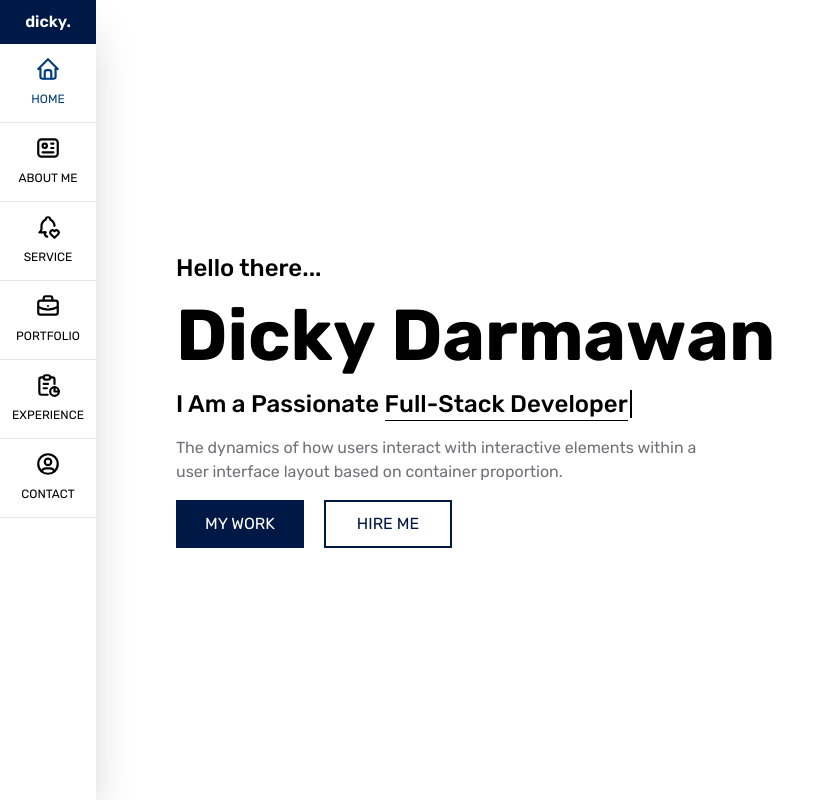
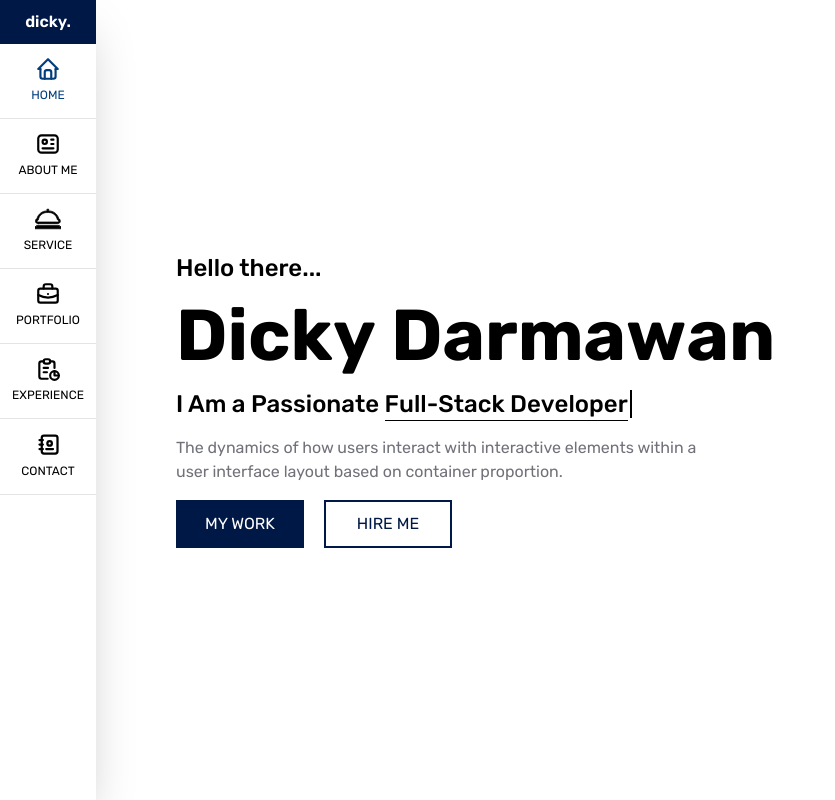
Before and after one commit to dickyd44/portfolio, a Next.js app: page / in a window 1280 px wide. Shown: the top 800 px of the page, without its empty margins (0-835 px from the left). Built offline with nearby package versions, Linux system fonts and the light colour scheme.

Commit message:
changes some icon

```diff
--- a/src/assets/icon/icon-service/index.tsx
+++ b/src/assets/icon/icon-service/index.tsx
@@ -99,13 +99,14 @@ export function BowIcon() {
       strokeWidth="2"
       strokeLinecap="round"
       strokeLinejoin="round"
-      className="icon icon-tabler icons-tabler-outline icon-tabler-bow"
+      className="icon icon-tabler icons-tabler-outline icon-tabler-target-arrow"
     >
       <path stroke="none" d="M0 0h24v24H0z" fill="none" />
-      <path d="M17 3h4v4" />
-      <path d="M21 3l-15 15" />
-      <path d="M3 18h3v3" />
-      <path d="M16.5 20c1.576 -1.576 2.5 -4.095 2.5 -6.5c0 -4.81 -3.69 -8.5 -8.5 -8.5c-2.415 0 -4.922 .913 -6.5 2.5l12.5 12.5z" />
+      <path d="M12 12m-1 0a1 1 0 1 0 2 0a1 1 0 1 0 -2 0" />
+      <path d="M12 7a5 5 0 1 0 5 5" />
+      <path d="M13 3.055a9 9 0 1 0 7.941 7.945" />
+      <path d="M15 6v3h3l3 -3h-3v-3z" />
+      <path d="M15 9l-3 3" />
     </svg>
   );
 }
--- a/src/assets/icon/icon-sidebar/index.tsx
+++ b/src/assets/icon/icon-sidebar/index.tsx
@@ -47,21 +47,28 @@ export function AboutIcon() {
 export function ServiceIcon() {
   return (
     <svg
-      xmlns="http://www.w3.org/2000/svg"
+      fill="#000000"
       width="26"
       height="26"
-      viewBox="0 0 24 24"
-      fill="none"
       stroke="currentColor"
-      strokeWidth="2"
+      strokeWidth="12"
       strokeLinecap="round"
       strokeLinejoin="round"
-      className="icon icon-tabler icons-tabler-outline icon-tabler-bell-heart"
+      xmlns="http://www.w3.org/2000/svg"
+      viewBox="0 0 423.683 423.683"
     >
       <path stroke="none" d="M0 0h24v24H0z" fill="none" />
-      <path d="M10 17h-6a4 4 0 0 0 2 -3v-3a7 7 0 0 1 4 -6a2 2 0 1 1 4 0a7 7 0 0 1 4 6" />
-      <path d="M9 17v1c0 1.408 .97 2.59 2.28 2.913" />
-      <path d="M18 22l3.35 -3.284a2.143 2.143 0 0 0 .005 -3.071a2.242 2.242 0 0 0 -3.129 -.006l-.224 .22l-.223 -.22a2.242 2.242 0 0 0 -3.128 -.006a2.143 2.143 0 0 0 -.006 3.071l3.355 3.296z" />
+      <g>
+        <path
+          d="M54.376,287.577h310.459c26.48,0,48.02-13.979,48.02-40.453c0-17.916-10.001-34.07-25.559-42.292
+		c-19.021-72.951-86.061-125.196-162.002-125.223v-3.431h-3.854V61.814h3.854v-9.569h-31.38v9.569h3.854v14.363h-3.854v3.431
+		c-75.941,0.026-142.97,52.272-161.988,125.217c-15.56,8.216-25.573,24.376-25.573,42.291
+		C6.36,273.597,27.896,287.577,54.376,287.577z M47.676,227.145l7.214-2.424l1.617-7.447
+		c13.884-64.232,71.707-110.862,137.467-110.862h31.274c65.763,0,123.582,46.63,137.473,110.862l1.607,7.447l7.223,2.424
+		c8.678,2.92,14.506,10.946,14.506,19.979c0,11.703-9.517,13.647-21.221,13.647H54.376c-11.7,0-21.22-1.944-21.22-13.647
+		C33.162,238.091,38.984,230.065,47.676,227.145z M423.683,334.602v36.836H0v-36.836h25.348v-18.418h372.99v18.418H423.683z"
+        />
+      </g>
     </svg>
   );
 }
@@ -119,20 +126,23 @@ export function ContactIcon() {
   return (
     <svg
       xmlns="http://www.w3.org/2000/svg"
-      width="26"
-      height="26"
+      width="27"
+      height="27"
       viewBox="0 0 24 24"
       fill="none"
       stroke="currentColor"
       strokeWidth="2"
       strokeLinecap="round"
       strokeLinejoin="round"
-      className="icon icon-tabler icons-tabler-outline icon-tabler-user-circle"
+      className="icon icon-tabler icons-tabler-outline icon-tabler-address-book"
     >
       <path stroke="none" d="M0 0h24v24H0z" fill="none" />
-      <path d="M12 12m-9 0a9 9 0 1 0 18 0a9 9 0 1 0 -18 0" />
-      <path d="M12 10m-3 0a3 3 0 1 0 6 0a3 3 0 1 0 -6 0" />
-      <path d="M6.168 18.849a4 4 0 0 1 3.832 -2.849h4a4 4 0 0 1 3.834 2.855" />
+      <path d="M20 6v12a2 2 0 0 1 -2 2h-10a2 2 0 0 1 -2 -2v-12a2 2 0 0 1 2 -2h10a2 2 0 0 1 2 2z" />
+      <path d="M10 16h6" />
+      <path d="M13 11m-2 0a2 2 0 1 0 4 0a2 2 0 1 0 -4 0" />
+      <path d="M4 8h3" />
+      <path d="M4 12h3" />
+      <path d="M4 16h3" />
     </svg>
   );
 }
--- a/src/layouts/sidebar/index.tsx
+++ b/src/layouts/sidebar/index.tsx
@@ -29,7 +29,7 @@ export default function Sidebar({ isOpen }: { isOpen: boolean }) {
                   activeLink === link.link ? "text-galaxy" : ""
                 }`}
               >
-                <div className="flex justify-center items-center mb-1">
+                <div className="flex justify-center items-center">
                   {React.createElement(link.icon)}
                 </div>
                 <span className="text-xs">{link.name}</span>
```
